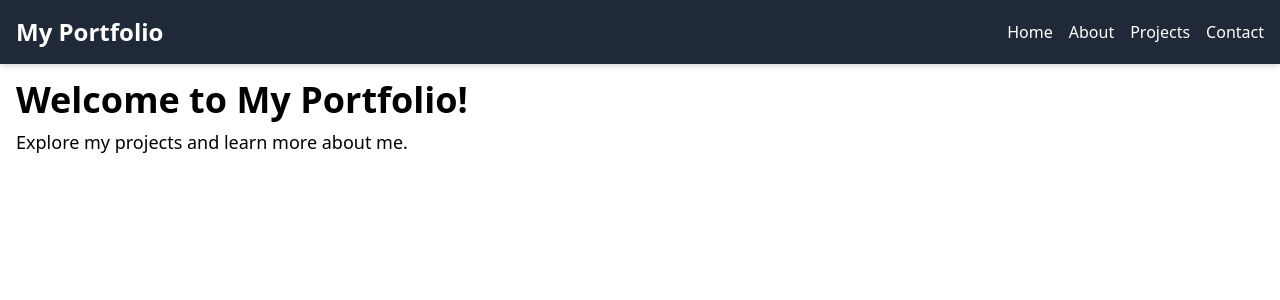
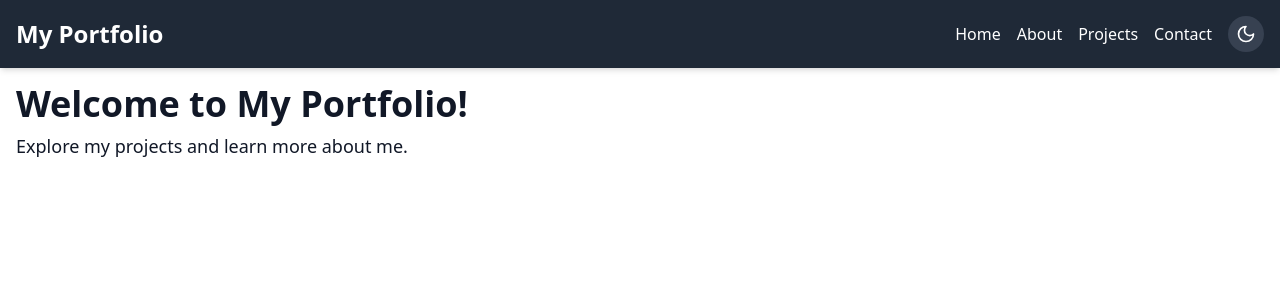
Before and after one commit to surya142002/my-portfolio, a React (Vite) app: page / in a window 1280 px wide. Shown: the top 300 px of the page. Built offline with nearby package versions, Linux system fonts and the light colour scheme.

Commit message:
dark mode

```diff
--- a/package.json
+++ b/package.json
@@ -10,6 +10,8 @@
     "preview": "vite preview"
   },
   "dependencies": {
+    "framer-motion": "^12.0.11",
+    "lucide-react": "^0.474.0",
     "react": "^18.3.1",
     "react-dom": "^18.3.1",
     "react-router-dom": "^6.29.0"
--- a/src/App.tsx
+++ b/src/App.tsx
@@ -1,4 +1,5 @@
 import { BrowserRouter as Router, Routes, Route } from 'react-router-dom';
+import { AnimatePresence } from 'framer-motion';
 import Navbar from './components/Navbar';
 import Home from './pages/Home';
 import About from './pages/About';
@@ -8,16 +9,19 @@ import Contact from './pages/Contact';
 function App() {
   return (
     <Router>
+      <div className="bg-white text-gray-900 dark:bg-gray-900 dark:text-white min-h-screen transition-colors duration-300">
         <Navbar />
+        <AnimatePresence mode="wait">
           <Routes>
             <Route path="/" element={<Home />} />
             <Route path="/about" element={<About />} />
             <Route path="/projects" element={<Projects />} />
             <Route path="/contact" element={<Contact />} />
           </Routes>
+        </AnimatePresence>
+      </div>
     </Router>
   );
 }
 
-
 export default App;
--- a/src/components/Navbar.tsx
+++ b/src/components/Navbar.tsx
@@ -1,15 +1,36 @@
+import { useState, useEffect } from 'react';
 import { Link } from 'react-router-dom';
+import { motion } from 'framer-motion';
+import { Sun, Moon } from 'lucide-react';  // For icons (optional)
 
 const Navbar = () => {
+  const [darkMode, setDarkMode] = useState(false);
+
+  useEffect(() => {
+    if (darkMode) {
+      document.documentElement.classList.add('dark');
+    } else {
+      document.documentElement.classList.remove('dark');
+    }
+  }, [darkMode]);
+
   return (
-    <nav className="bg-gray-800 text-white p-4 shadow-md">
+    <nav className="bg-gray-800 text-white p-4 shadow-md dark:bg-gray-900">
       <div className="container mx-auto flex justify-between items-center">
         <h1 className="text-2xl font-bold">My Portfolio</h1>
-        <div className="space-x-4">
-          <Link to="/" className="hover:text-gray-400 transition-colors">Home</Link>
-          <Link to="/about" className="hover:text-gray-400 transition-colors">About</Link>
-          <Link to="/projects" className="hover:text-gray-400 transition-colors">Projects</Link>
-          <Link to="/contact" className="hover:text-gray-400 transition-colors">Contact</Link>
+        <div className="space-x-4 flex items-center">
+          <Link to="/" className="hover:text-gray-400">Home</Link>
+          <Link to="/about" className="hover:text-gray-400">About</Link>
+          <Link to="/projects" className="hover:text-gray-400">Projects</Link>
+          <Link to="/contact" className="hover:text-gray-400">Contact</Link>
+
+          {/* Dark Mode Toggle Button */}
+          <button
+            onClick={() => setDarkMode(!darkMode)}
+            className="bg-gray-700 p-2 rounded-full hover:bg-gray-600 transition"
+          >
+            {darkMode ? <Sun size={20} /> : <Moon size={20} />}
+          </button>
         </div>
       </div>
     </nav>
--- a/src/pages/About.tsx
+++ b/src/pages/About.tsx
@@ -1,9 +1,17 @@
+import { motion } from 'framer-motion';
+
 const About = () => {
   return (
-      <div className="p-4">
+    <motion.div
+      className="p-4"
+      initial={{ opacity: 0, y: 20 }}
+      animate={{ opacity: 1, y: 0 }}
+      exit={{ opacity: 0, y: -20 }}
+      transition={{ duration: 0.5 }}
+    >
       <h1 className="text-4xl font-bold">About Me</h1>
       <p className="mt-2 text-lg">I’m a recent Purdue CS graduate passionate about AI and ML.</p>
-      </div>
+    </motion.div>
   );
 };
 
--- a/src/pages/Contact.tsx
+++ b/src/pages/Contact.tsx
@@ -1,9 +1,17 @@
+import { motion } from 'framer-motion';
+
 const Contact = () => {
   return (
-      <div className="p-4">
+    <motion.div
+      className="p-4"
+      initial={{ opacity: 0, y: 20 }}
+      animate={{ opacity: 1, y: 0 }}
+      exit={{ opacity: 0, y: -20 }}
+      transition={{ duration: 0.5 }}
+    >
       <h1 className="text-4xl font-bold">Get in Touch</h1>
       <p className="mt-2 text-lg">Feel free to reach out to me at surya142002@gmail.com.</p>
-      </div>
+    </motion.div>
   );
 };
 
--- a/src/pages/Home.tsx
+++ b/src/pages/Home.tsx
@@ -1,9 +1,16 @@
+import { motion } from 'framer-motion';
+
 const Home = () => {
   return (
-      <div className="p-4">
+    <motion.div
+      className="p-4"
+      initial={{ opacity: 0, y: 20 }}
+      animate={{ opacity: 1, y: 0 }}
+      transition={{ duration: 0.5 }}
+    >
       <h1 className="text-4xl font-bold">Welcome to My Portfolio!</h1>
       <p className="mt-2 text-lg">Explore my projects and learn more about me.</p>
-      </div>
+    </motion.div>
   );
 };
 
--- a/src/pages/Projects.tsx
+++ b/src/pages/Projects.tsx
@@ -1,9 +1,17 @@
+import { motion } from 'framer-motion';
+
 const Projects = () => {
   return (
-      <div className="p-4">
+    <motion.div
+      className="p-4"
+      initial={{ opacity: 0, y: 20 }}
+      animate={{ opacity: 1, y: 0 }}
+      exit={{ opacity: 0, y: -20 }}
+      transition={{ duration: 0.5 }}
+    >
       <h1 className="text-4xl font-bold">My Projects</h1>
       <p className="mt-2 text-lg">Check out some of my work, including my Medicare public data project.</p>
-      </div>
+    </motion.div>
   );
 };
 
--- a/tailwind.config.js
+++ b/tailwind.config.js
@@ -1,5 +1,6 @@
 /** @type {import('tailwindcss').Config} */
 module.exports = {
+  darkMode: "class", // Enables dark mode via a class on the root element
   content: ["./index.html", "./src/**/*.{js,ts,jsx,tsx}"],
   theme: {
     extend: {},
```
Also changed, not shown: 1 other file (tests, documents, lock files or other folders). Lines whose indentation alone changed are shown as unchanged.
